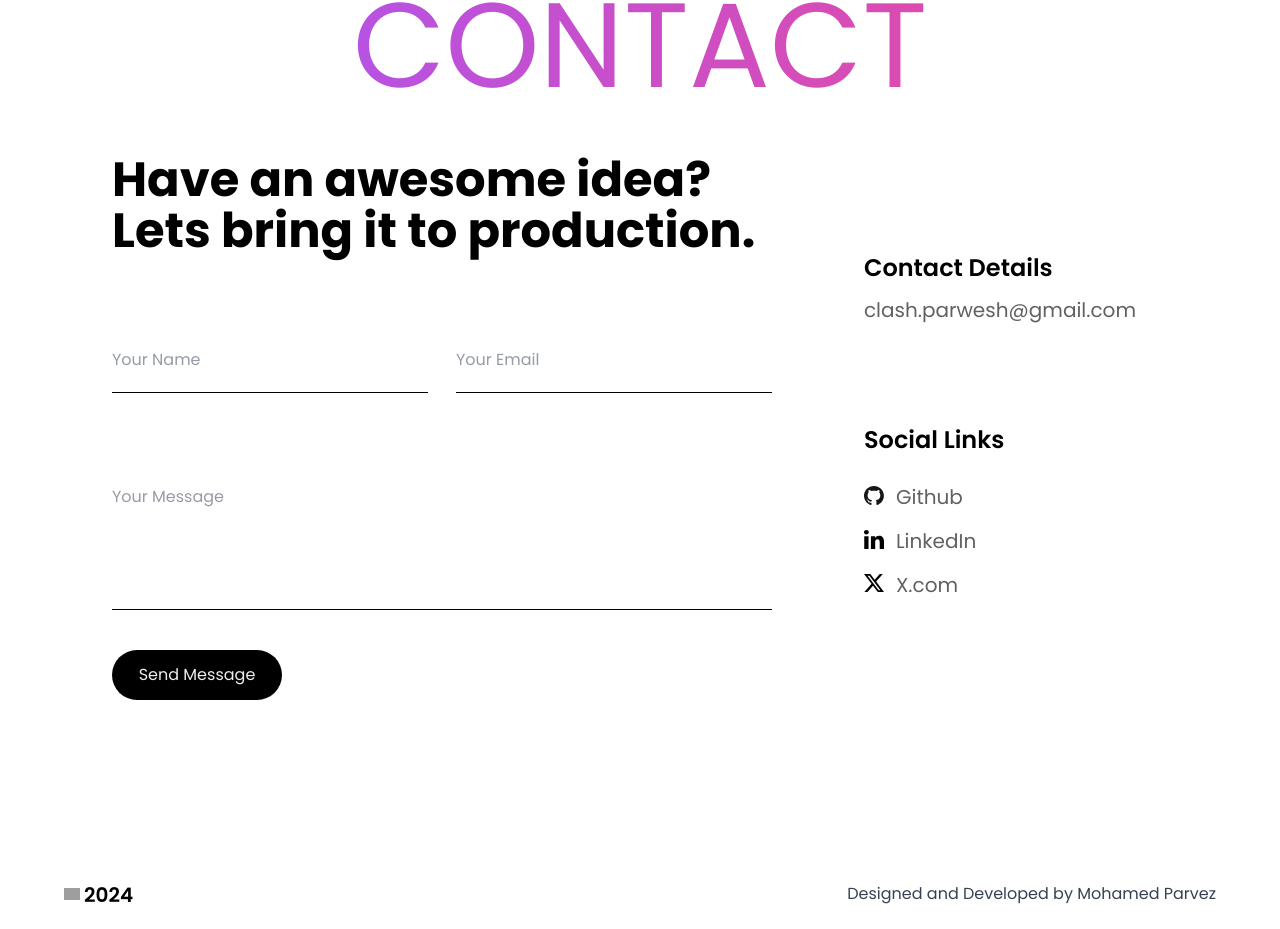
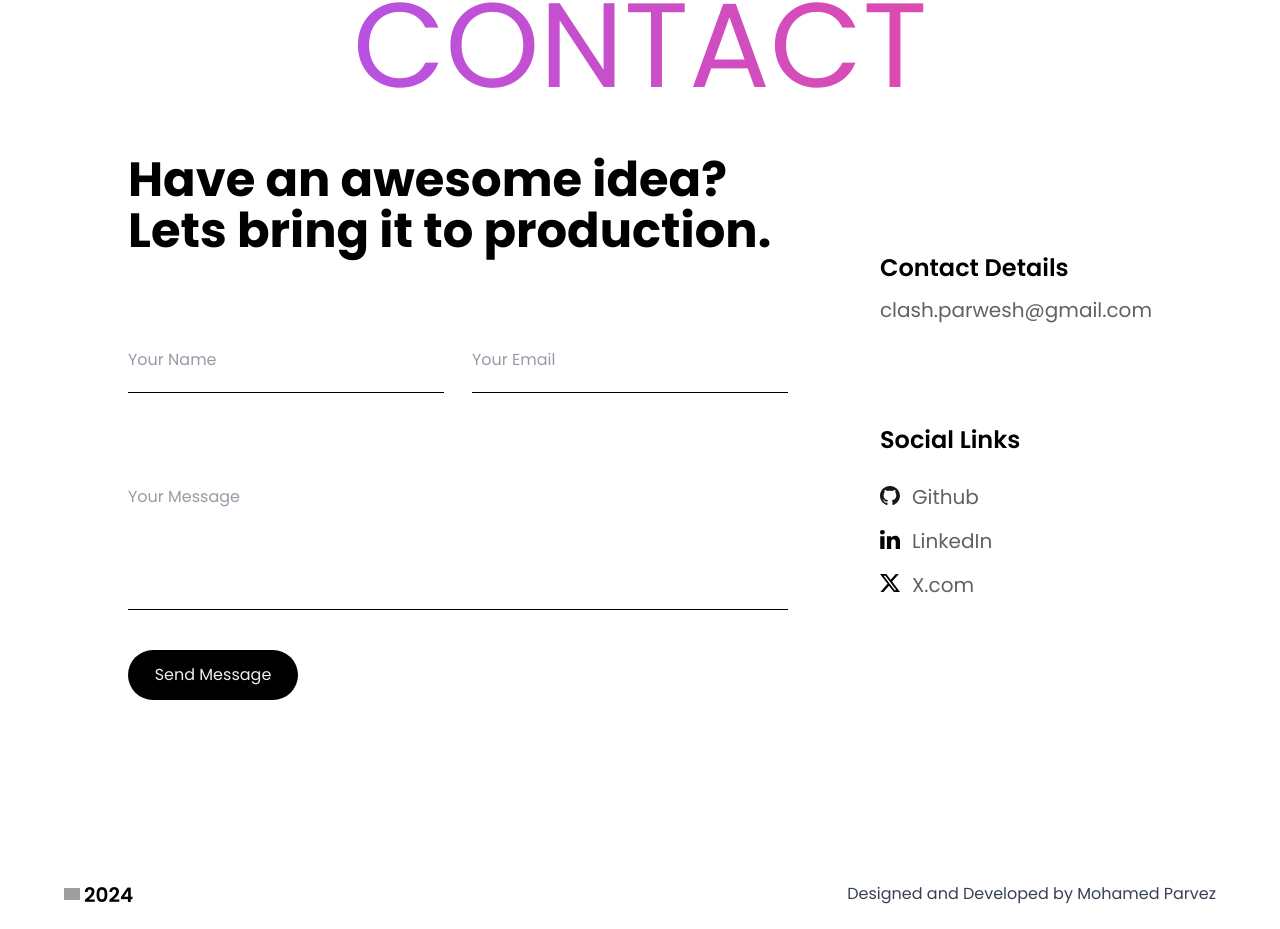
Before and after one commit to Mohamed-Parvez/parvez, a Next.js app: page / in a window 1280 px wide. Shown: the part 4060-4989 px from the top of the page. Built offline with nearby package versions, Linux system fonts and the light colour scheme; grey boxes are pictures that could not be loaded.

Commit message:
solved margin bug in contact section

```diff
--- a/components/forms/Contact.tsx
+++ b/components/forms/Contact.tsx
@@ -52,7 +52,7 @@ const Contact = () => {
           CONTACT
         </h1>
       </div>
-      <div className="md:flex-between mt-5 max-w-[1024px] gap-5">
+      <div className="md:flex-between mx-auto mt-5 max-w-[1024px] gap-5">
         <form onSubmit={handleSubmit(onSubmit)}>
           <div className="flex-start mx-auto max-w-[1024px] flex-col space-y-10 md:space-y-20 2xl:mx-auto ">
             <div className="flex w-full max-w-[1060px] items-start justify-between">
```
